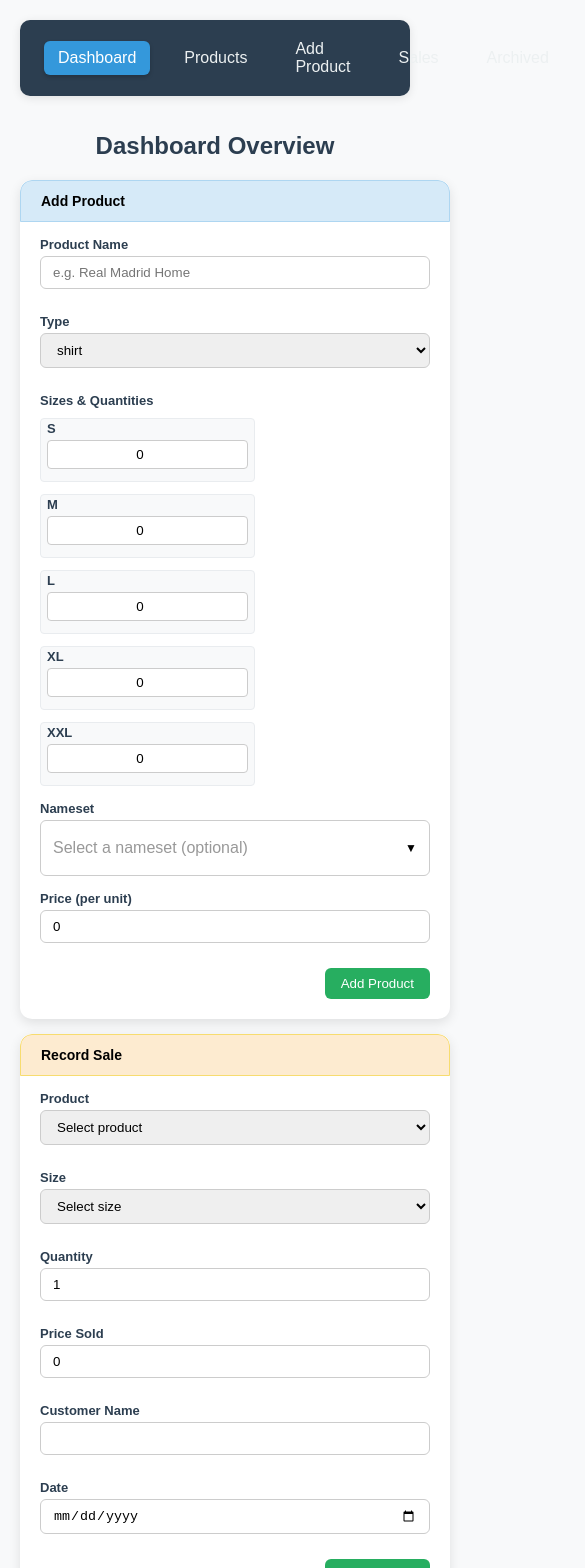
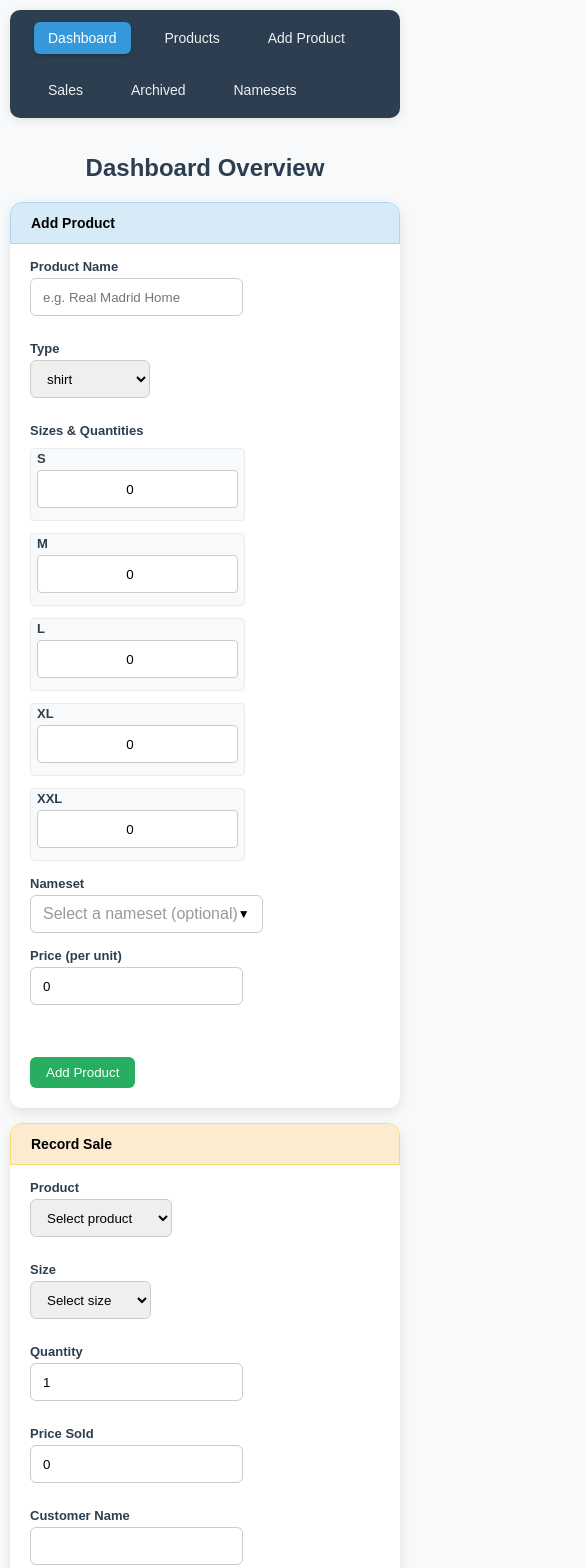
Before and after one commit to covaciuandrei/calcio-stop, a React (Create React App) app: page / in a window 390 px wide. Shown: the top 1568 px of the page, 585 px wide, since content can reach past the window. Built offline with nearby package versions, Linux system fonts and the light colour scheme.

Commit message:
align all cards

```diff
--- a/src/App.css
+++ b/src/App.css
@@ -14,6 +14,7 @@ body {
   padding: 20px;
   display: flex;
   flex-direction: column;
+  min-height: 100vh;
 }
 
 h1 {
@@ -30,6 +31,7 @@ h1 {
   border-radius: 12px; /* More rounded */
   box-shadow: 0 4px 12px rgba(0, 0, 0, 0.1);
   overflow: hidden; /* Prevent content from overflowing rounded corners */
+  box-sizing: border-box;
 }
 
 /* Card headers with consistent rounded styling */
@@ -174,30 +176,11 @@ table button:last-of-type:hover {
   background-color: #c0392b;
 }
 
-.form-inline {
-  display: flex;
-  align-items: flex-end;
-  gap: 15px;
-  flex-wrap: wrap;
-}
-
-.form-group {
-  display: flex;
-  flex-direction: column;
-  min-width: 120px;
-}
-
-.form-group label {
-  font-size: 13px;
-  font-weight: 600;
-  margin-bottom: 4px;
-  color: #2c3e50;
-}
-
 /* Fix for nameset form overflow in dashboard */
 .card .form-inline {
   max-width: 100%;
   overflow-x: auto;
+  align-items: flex-start;
 }
 
 .card input,
@@ -207,21 +190,57 @@ table button:last-of-type:hover {
   box-sizing: border-box;
 }
 
+/* Ensure consistent form element heights */
+.form-inline input,
+.form-inline select {
+  height: 38px;
+  box-sizing: border-box;
+}
+
 /* Responsive adjustments */
 @media (max-width: 768px) {
+  .app-container {
+    padding: 10px;
+  }
+
+  .navbar {
+    padding: 8px 16px;
+    gap: 10px;
+    flex-wrap: wrap;
+  }
+
+  .navbar a {
+    padding: 6px 10px;
+    font-size: 14px;
+  }
+
   .form-inline {
     flex-direction: column;
     align-items: stretch;
+    gap: 10px;
   }
 
   .form-group {
     min-width: auto;
   }
 
+  .form-button-container {
+    padding-top: 10px;
+    align-items: stretch;
+  }
+
+  .form-button-container button {
+    width: 100%;
+  }
+
   input,
   select {
     width: 100%;
     max-width: none;
+  }
+
+  .nameset-picker-dropdown {
+    max-height: 60vh;
   }
 
   table {
@@ -309,6 +328,8 @@ table button:last-of-type:hover {
   align-items: center;
   margin-bottom: 20px;
   box-shadow: 0 2px 10px rgba(0, 0, 0, 0.1);
+  width: 100%;
+  box-sizing: border-box;
 }
 
 .navbar a {
@@ -435,6 +456,7 @@ table button:last-of-type:hover {
 /* Nameset picker styling */
 .nameset-picker {
   position: relative;
+  z-index: 10;
 }
 
 .nameset-picker-trigger {
@@ -447,6 +469,8 @@ table button:last-of-type:hover {
   justify-content: space-between;
   align-items: center;
   min-height: 38px;
+  height: 38px;
+  box-sizing: border-box;
   transition:
     border-color 0.2s,
     box-shadow 0.2s;
@@ -471,7 +495,7 @@ table button:last-of-type:hover {
   border: 1px solid #ccc;
   border-top: none;
   border-radius: 0 0 6px 6px;
-  max-height: 300px;
+  max-height: 400px;
   overflow: hidden;
   z-index: 1000;
   box-shadow: 0 4px 12px rgba(0, 0, 0, 0.1);
@@ -508,7 +532,7 @@ table button:last-of-type:hover {
 }
 
 .nameset-picker-list {
-  max-height: 200px;
+  max-height: 300px;
   overflow-y: auto;
 }
 
@@ -548,6 +572,34 @@ table button:last-of-type:hover {
   color: #2c3e50;
   font-size: 16px;
   font-weight: 600;
+}
+
+/* Button alignment and form layout improvements */
+.form-button-container {
+  display: flex;
+  align-items: flex-end;
+  min-height: 38px;
+  padding-top: 20px;
+}
+
+.form-inline {
+  display: flex;
+  align-items: flex-start;
+  gap: 15px;
+  flex-wrap: wrap;
+}
+
+.form-inline .form-group {
+  display: flex;
+  flex-direction: column;
+  min-width: 120px;
+}
+
+.form-inline .form-group label {
+  font-size: 13px;
+  font-weight: 600;
+  margin-bottom: 4px;
+  color: #2c3e50;
 }
 
 /* Size quantity grid */
--- a/src/components/AddNamesetForm.tsx
+++ b/src/components/AddNamesetForm.tsx
@@ -66,7 +66,7 @@ const AddNamesetForm: React.FC<Props> = ({ namesets, setNamesets, onAdd }) => {
           ))}
         </select>
       </div>
-      <div style={{ alignSelf: 'flex-end' }}>
+      <div className="form-button-container">
         <button type="submit" className="btn btn-success">
           Save
         </button>
--- a/src/components/AddProductForm.tsx
+++ b/src/components/AddProductForm.tsx
@@ -100,7 +100,7 @@ const AddProductForm: React.FC<Props> = ({ products, setProducts, namesets, setN
         <input type="number" min={0} value={price} onChange={(e) => setPrice(Number(e.target.value || 0))} />
       </div>
 
-      <div style={{ alignSelf: 'flex-end' }}>
+      <div className="form-button-container">
         <button onClick={addProduct} className="btn btn-success">
           Add Product
         </button>
--- a/src/components/EditProduct.tsx
+++ b/src/components/EditProduct.tsx
@@ -120,7 +120,7 @@ const EditProduct: React.FC<Props> = ({ products, setProducts, namesets, setName
           <input type="number" min={0} value={price} onChange={(e) => setPrice(Number(e.target.value || 0))} />
         </div>
 
-        <div style={{ alignSelf: 'flex-end' }}>
+        <div className="form-button-container">
           <button onClick={handleSave} className="btn btn-success">
             Save Changes
           </button>
--- a/src/components/NamesetPicker.tsx
+++ b/src/components/NamesetPicker.tsx
@@ -35,6 +35,20 @@ const NamesetPicker: React.FC<Props> = ({
     document.addEventListener('mousedown', handleClickOutside);
     return () => document.removeEventListener('mousedown', handleClickOutside);
   }, []);
+
+  // Prevent body scrolling when dropdown is open
+  useEffect(() => {
+    if (isOpen) {
+      document.body.style.overflow = 'hidden';
+    } else {
+      document.body.style.overflow = 'unset';
+    }
+
+    // Cleanup on unmount
+    return () => {
+      document.body.style.overflow = 'unset';
+    };
+  }, [isOpen]);
 
   const selectedNameset = namesets.find((n) => n.id === selectedNamesetId);
 
--- a/src/components/SaleForm.tsx
+++ b/src/components/SaleForm.tsx
@@ -149,7 +149,7 @@ const SaleForm: React.FC<Props> = ({ products, setProducts, sales, setSales, nam
         <input type="date" value={date} onChange={(e) => setDate(e.target.value)} />
       </div>
 
-      <div style={{ alignSelf: 'flex-end' }}>
+      <div className="form-button-container">
         <button onClick={handleSale} className="btn btn-success">
           Record Sale
         </button>
```
